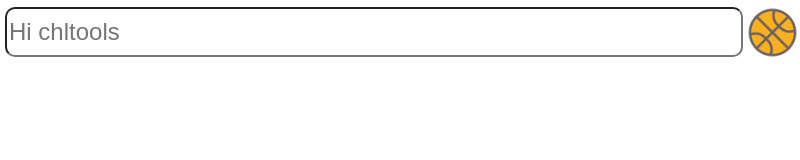
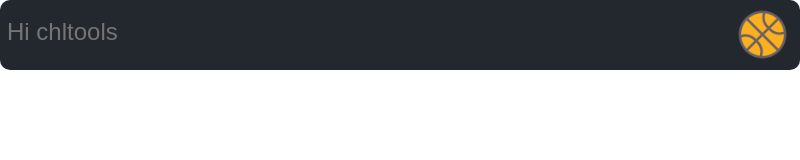
Before and after one commit to chlyl/chlTools, an Electron app: page public/index.html in a window 800 px wide. Drawn offline with Linux system fonts and the light colour scheme.

Commit message:
优化首页

```diff
--- a/public/index.html
+++ b/public/index.html
@@ -12,19 +12,23 @@
 				overflow: hidden;
 			}
 			#top{
-				border-radius: 10px;
 				color: #C5D1DE;
-				width: 100%;
+				width: calc(100% - 10px);
+				background-color: #23272E;
 				height: 60px;
 				padding: 5px;
 				line-height: 60px;
+				border-radius: 10px;
 			}
 
 			#top input{
-				width: calc(100% - 70px);
+				width: auto;
 				height: 44px;
-				border-radius: 10px;
 				font-size: 24px;
+				border: none;
+				outline: none;
+				color: #ABB2BF;
+				background-color: #23272E;
 			}
 
 			#top img{
@@ -32,6 +36,7 @@
 				height: 55px;
 				float: right;
 				margin-right: 5px;
+				margin-top: 2px;
 			}
 
 			#content{
```
